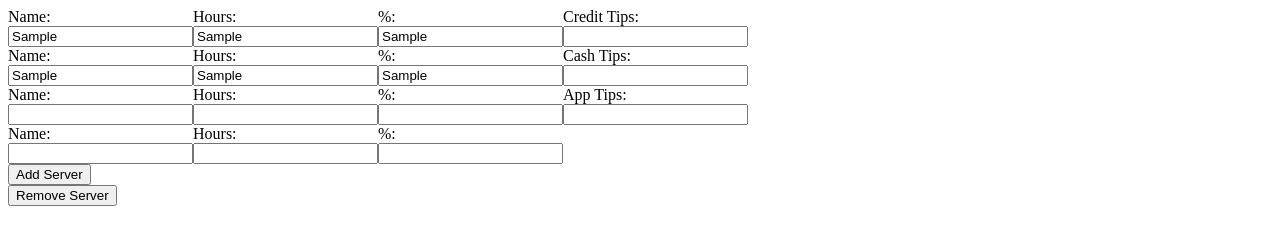
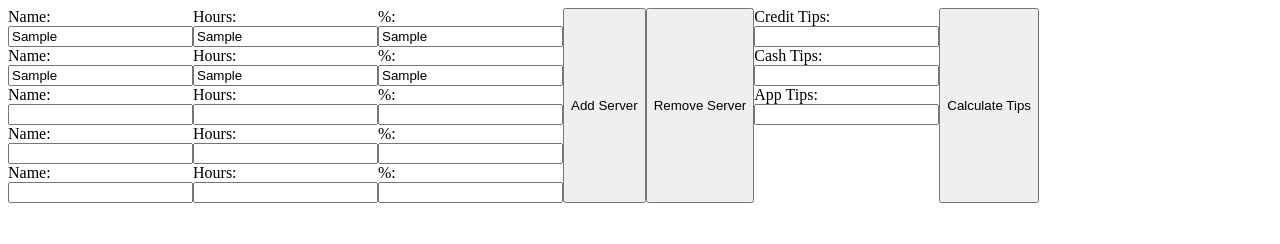
Before and after one commit to dylancordoni/Ginji-Calculator, a plain HTML site: page index.html in a window 1280 px wide. Both pictures are taken after typing "Sample", "Sample", "Sample", "Sample", "Sample", "Sample" into the empty fields and a click on the button "Add Server". Drawn offline with Linux system fonts and the light colour scheme.

Commit message:
fixed js for employee buttons

```diff
--- a/index.html
+++ b/index.html
@@ -4,6 +4,7 @@
         <title>Tip Calculator</title>
         <link href="resources/style.css" rel="stylesheet">
         <meta name="viewport" content="width=device-width, initial-scale=1">
+        <script defer src="scripts/employees.js"></script>
     </head>
 
     <body>
@@ -70,10 +71,9 @@
                     <input type="text" id="employee4-percentage" name="employee4-percentage">
                 </div>
             </div>
-            <button type="button" id="add-server-button">Add Server</button>
-            <button type="button" id="remove-server-button">Remove Server</button>
-
         </div>
+        <button type="button" id="add-server-button">Add Server</button>
+        <button type="button" id="remove-server-button">Remove Server</button>
         <div id="tips">
             <label for="credit-tips">Credit Tips:</label>
             <input type="text" id="credit-tips" name="credit-tips">
@@ -82,5 +82,6 @@
             <label for="app-tips">App Tips:</label>
             <input type="text" id="app-tips" name="app-tips">
         </div>
+        <button type="button" id="calculate">Calculate Tips</button>
     </body>
 </html>
--- a/scripts/employees.js
+++ b/scripts/employees.js
@@ -1,16 +1,17 @@
 
 let employeeCount = 4;
 const parentDiv = document.getElementById('employees');
-document.getElementById('add-server-button').AddEventListener('click', function(){
+document.getElementById('add-server-button').addEventListener('click', function(){
 
     employeeCount++;
 
     const employeeDiv = document.createElement('div');
     parentDiv.appendChild(employeeDiv);
     employeeDiv.className = 'employee-info';
+    employeeDiv.id = `employee${employeeCount}`
 
-    employeeDiv.innerHTML = '
-    <div class="labe-input">
+    employeeDiv.innerHTML = `
+    <div class="label-input">
         <label for="employee${employeeCount}-name">Name:</label>
         <input type="text" id="employee${employeeCount}-name" name="employee${employeeCount}-name">
     </div>
@@ -21,6 +22,13 @@ document.getElementById('add-server-button').AddEventListener('click', function(
     <div class="labe-input">
         <label for="employee${employeeCount}-percentage">%:</label>
         <input type="text" id="employee${employeeCount}-percentage" name="employee${employeeCount}-percentage">
-    </div>';
+    </div>`;
+});
 
+document.getElementById('remove-server-button').addEventListener('click', function() {
+    if(employeeCount > 0) {
+        const lastServer = document.getElementById(`employee${employeeCount}`);
+        lastServer.remove();
+        employeeCount--;
+    }
 });
```
Also changed, not shown: scripts/calculate.js (added).
